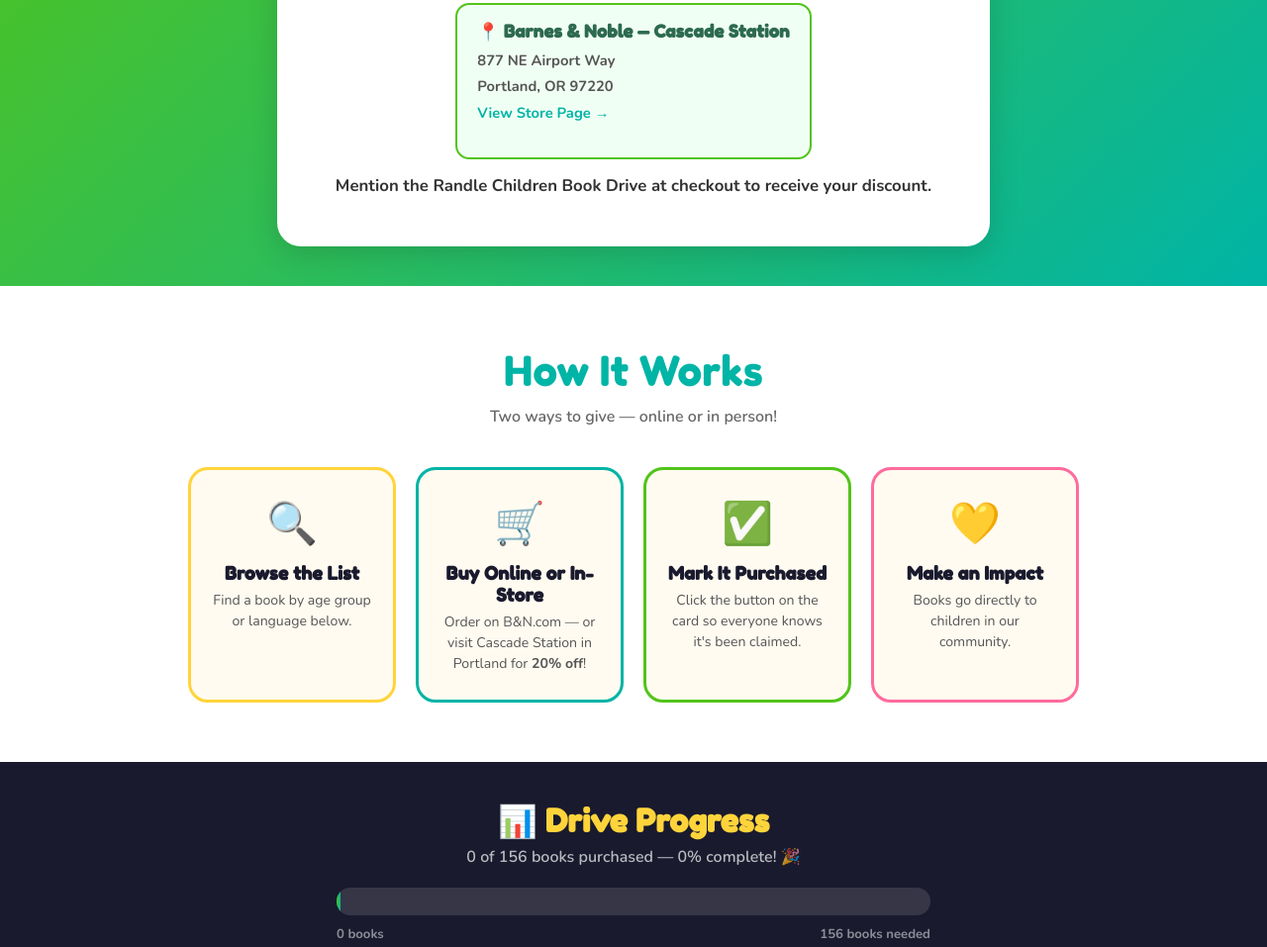
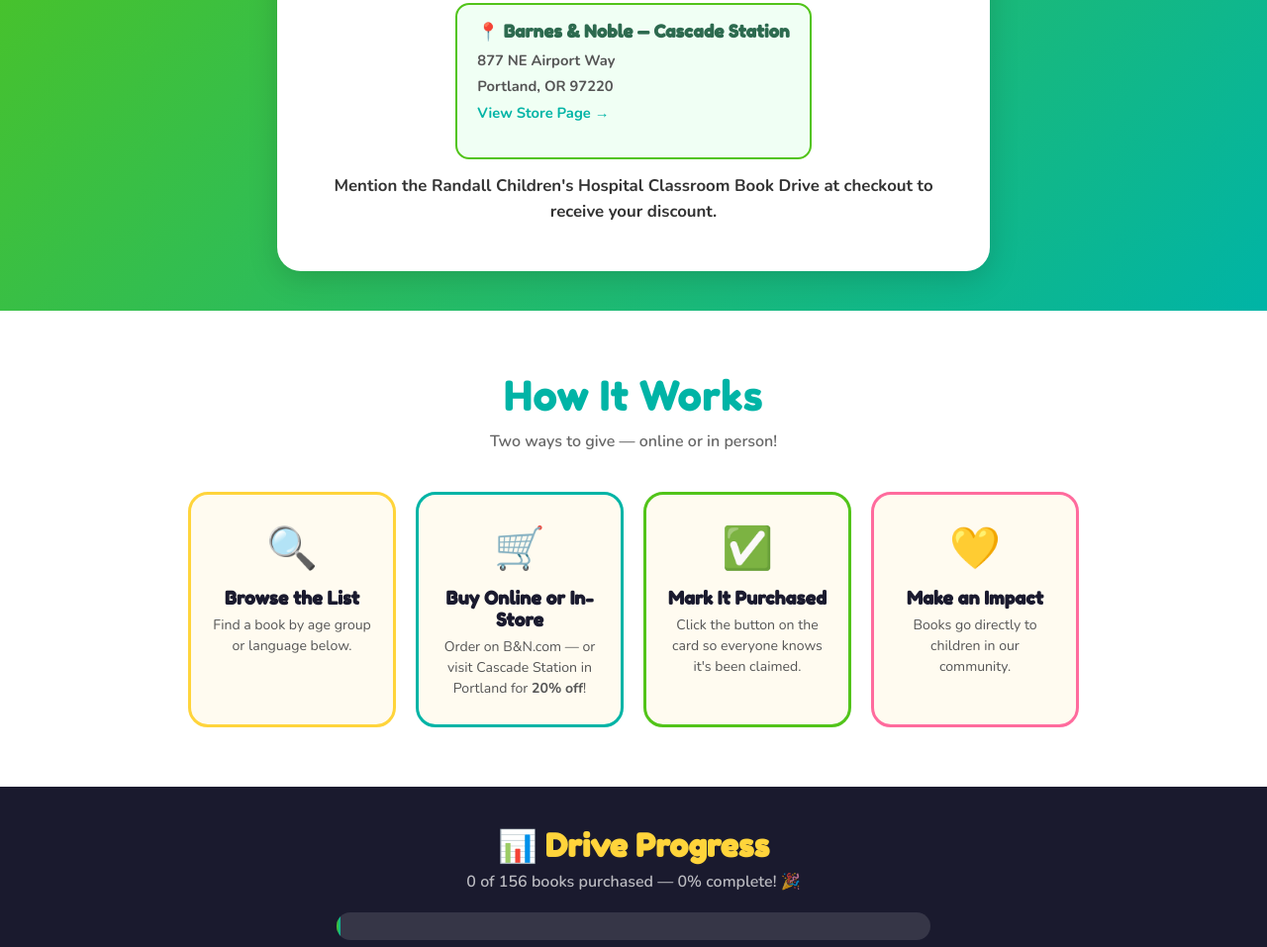
Before and after one commit to Take5nutrition/randle-book-drive, a plain HTML site: page index.html in a window 1280 px wide. Shown: the part 795-1752 px from the top of the page at 99% size. Drawn offline with nearby package versions, Linux system fonts and the light colour scheme.

Commit message:
Fix: Correct drive name in Barnes & Noble discount note
Co-Authored-By: Claude Sonnet 4.6 <noreply@anthropic.com>

```diff
--- a/index.html
+++ b/index.html
@@ -220,7 +220,7 @@
       <p>877 NE Airport Way<br>Portland, OR 97220<br>
       <a href="https://stores.barnesandnoble.com/store/2423" target="_blank" rel="noopener">View Store Page →</a></p>
     </div>
-    <p class="deal-note">Mention the Randle Children Book Drive at checkout to receive your discount.</p>
+    <p class="deal-note">Mention the Randall Children's Hospital Classroom Book Drive at checkout to receive your discount.</p>
   </div>
 </section>
 
```
